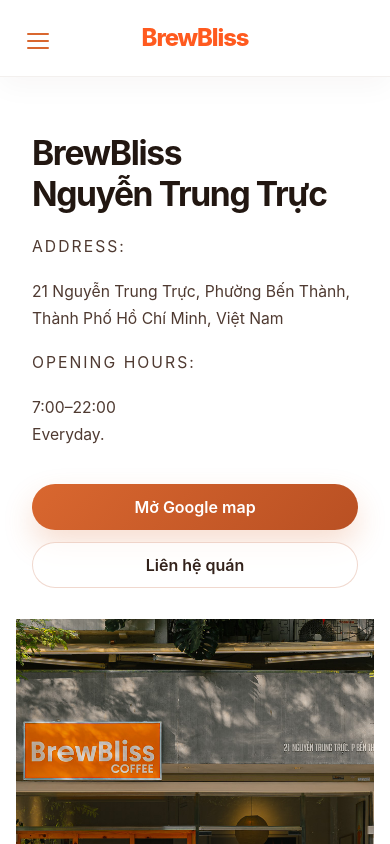
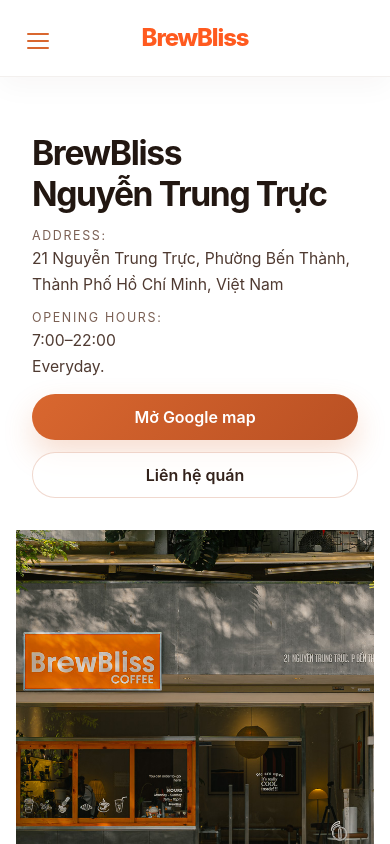
Before and after one commit to tsbdysv1/brewbliss.sg, a React (Vite) app: page /cua-hang in a window 390 px wide. Shown: the top 844 px of the page. Built offline with nearby package versions, Linux system fonts and the light colour scheme.

Commit message:
Refine store section spacing and enforce portrait image ratio

```diff
--- a/src/App.css
+++ b/src/App.css
@@ -1898,6 +1898,7 @@
   display: grid;
   grid-template-columns: 1fr 1fr;
   min-height: clamp(560px, 78vw, 760px);
+  align-items: stretch;
 }
 
 .store-editorial-copy {
@@ -1906,6 +1907,7 @@
   flex-direction: column;
   justify-content: center;
   background: #ffffff;
+  min-height: 100%;
 }
 
 .store-editorial-title {
@@ -1921,27 +1923,34 @@
 }
 
 .store-editorial-info {
-  margin-top: clamp(24px, 2.8vw, 34px);
+  margin-top: clamp(22px, 2.4vw, 30px);
   max-width: 520px;
+  display: grid;
+  gap: clamp(10px, 1.4vw, 14px);
+}
+
+.store-editorial-info-group {
+  display: grid;
+  gap: 4px;
 }
 
 .store-editorial-label {
-  margin: 0 0 10px;
+  margin: 0;
   font-size: 0.78rem;
   text-transform: uppercase;
   letter-spacing: 0.13em;
   color: #7b6054;
 }
 
-.store-editorial-info p {
-  margin: 0 0 18px;
+.store-editorial-info-text {
+  margin: 0;
   color: #4f3a31;
   font-size: clamp(0.98rem, 1.2vw, 1.08rem);
-  line-height: 1.7;
+  line-height: 1.66;
 }
 
 .store-editorial-actions {
-  margin-top: clamp(18px, 2.2vw, 30px);
+  margin-top: clamp(16px, 1.9vw, 24px);
   display: flex;
   gap: 12px;
   flex-wrap: wrap;
@@ -1957,7 +1966,6 @@
 .store-editorial-image {
   width: 100%;
   height: 100%;
-  min-height: clamp(520px, 72vw, 760px);
   aspect-ratio: 4 / 5;
   object-fit: cover;
 }
@@ -2990,11 +2998,27 @@
     padding: clamp(28px, 8vw, 44px) 16px;
   }
 
+  .store-editorial-info {
+    margin-top: 18px;
+    gap: 12px;
+  }
+
+  .store-editorial-info-group {
+    gap: 3px;
+  }
+
+  .store-editorial-actions {
+    margin-top: 14px;
+  }
+
   .store-editorial-image-wrap {
     order: 2;
   }
 
   .store-editorial-image {
+    width: 100%;
+    height: auto;
+    aspect-ratio: 4 / 5;
     min-height: clamp(360px, 98vw, 520px);
   }
 }
--- a/src/pages/StoresPage.jsx
+++ b/src/pages/StoresPage.jsx
@@ -29,19 +29,23 @@
             </h1>
 
             <div className="store-editorial-info">
-              <p className="store-editorial-label">address:</p>
-              <p>
+              <div className="store-editorial-info-group">
+                <p className="store-editorial-label">ADDRESS:</p>
+                <p className="store-editorial-info-text">
                   21 Nguyễn Trung Trực, Phường Bến Thành,
                   <br />
                   Thành Phố Hồ Chí Minh, Việt Nam
                 </p>
+              </div>
 
-              <p className="store-editorial-label">Opening Hours:</p>
-              <p>
+              <div className="store-editorial-info-group">
+                <p className="store-editorial-label">OPENING HOURS:</p>
+                <p className="store-editorial-info-text">
                   7:00–22:00
                   <br />
                   Everyday.
                 </p>
+              </div>
             </div>
 
             <div className="store-editorial-actions">
```
Lines whose indentation alone changed are shown as unchanged.
